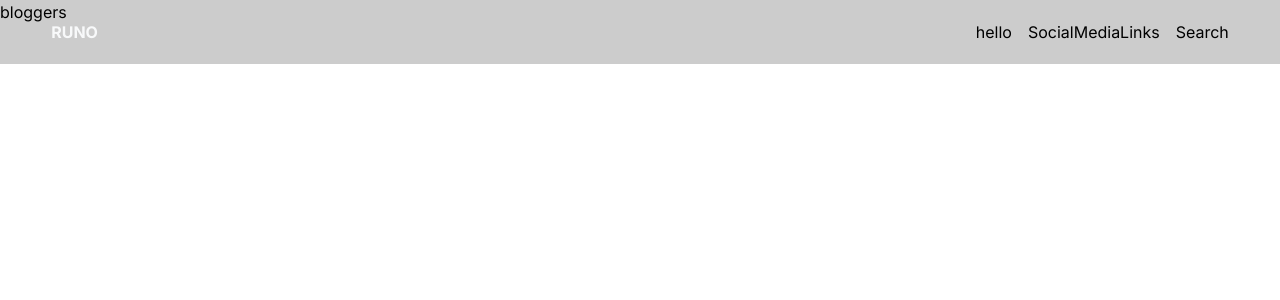
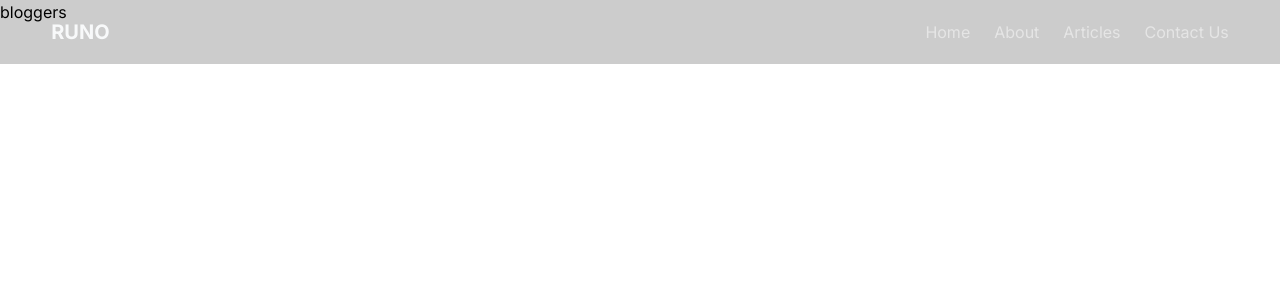
Before and after one commit to Iqbalshah786/runoblog, a Next.js app: page / in a window 1280 px wide. Shown: the top 300 px of the page. Built offline with nearby package versions, Linux system fonts and the light colour scheme.

Commit message:
build the nav links

```diff
--- a/src/app/components/Logo.tsx
+++ b/src/app/components/Logo.tsx
@@ -8,7 +8,7 @@ interface Props {
 export function Logo({ title, color }: Props) {
   return (
     <Link href="/">
-      <h1 className={`${color} uppercase `}>{title}</h1>
+      <h1 className={`${color} uppercase text-[1.25rem]`}>{title}</h1>
     </Link>
   );
 }
--- a/src/app/components/NavLinks.tsx
+++ b/src/app/components/NavLinks.tsx
@@ -1,3 +1,26 @@
+import Link from "next/link";
+
 export function NavLinks() {
-  return <h1>hello</h1>;
+  const navigation = [
+    { title: "Home", href: "/" },
+    { title: "About", href: "/about" },
+    { title: "Articles", href: "/articles" },
+    { title: "Contact Us", href: "/contactUs" },
+  ];
+  return (
+    <nav className="">
+      <ul className="flex items-center gap-6">
+        {navigation.map((link) => (
+          <li key={link.title}>
+            <Link
+              href={link.href}
+              className=" text-[#E5E5E5] hover:text-white pb-1 hover:border-b-[3px]  hover:border-[#D4A373]  border-transparent transition-all duration-300 "
+            >
+              {link.title}
+            </Link>
+          </li>
+        ))}
+      </ul>
+    </nav>
+  );
 }
--- a/src/app/components/Navbar.tsx
+++ b/src/app/components/Navbar.tsx
@@ -1,19 +1,19 @@
 import { Logo } from "./Logo";
-import { NavLinks } from "./Navlinks";
+import { NavLinks } from "./NavLinks";
 import { Search } from "./Search";
 import { SocialMediaLinks } from "./SocialMediaLinks";
 
 export function Navbar() {
   return (
-    <header className="absolute top-0  w-screen bg-black bg-opacity-20 h-[8vh] flex items-center justify-between px-[4vw]">
+    <header className="absolute top-0  w-screen bg-black bg-opacity-20 h-[8vh] flex items-center justify-between px-[4vw] text-base">
       <div className="font-bold">
         <Logo title="runo" color="text-[#F8F9FA]" />
       </div>
 
       <div className="hidden md:flex  md:flex-row md:flex-shrink-0 md:items-center gap-4 ">
         <NavLinks />
-        <SocialMediaLinks />
-        <Search />
+        {/* <SocialMediaLinks />
+        <Search /> */}
       </div>
     </header>
   );
```
Also changed, not shown: src/app/styles/globals.css (+0 -9 lines).
